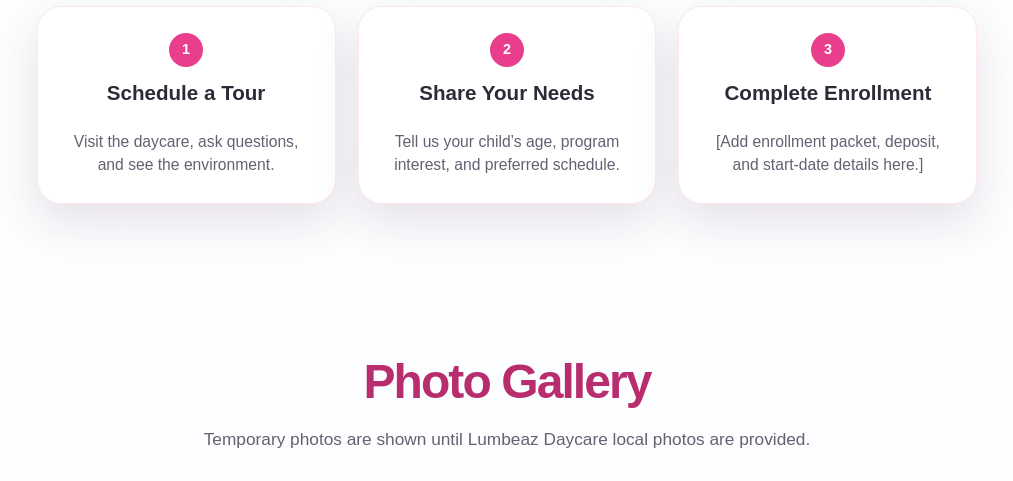
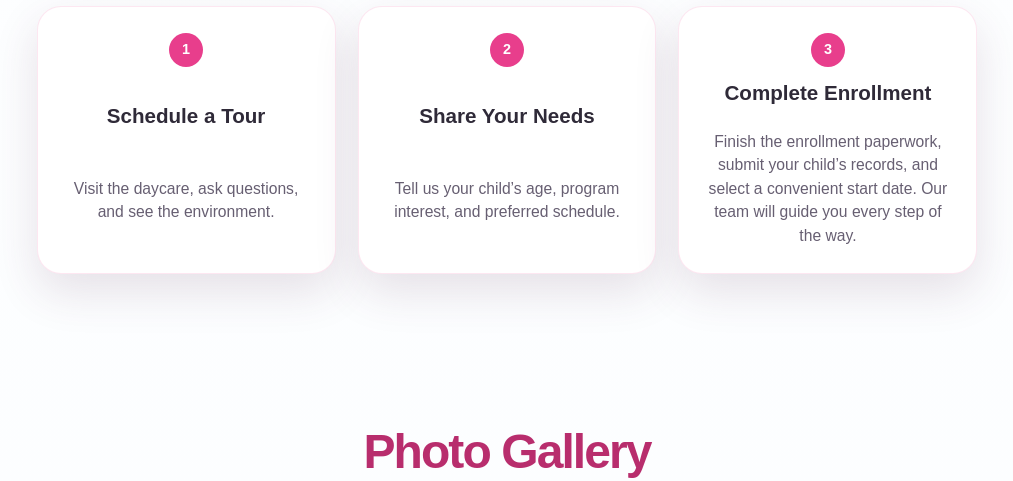
Before and after one commit to damzyadekanle-bit/lumbeaz-daycare, a website: page index.html in a window 1280 px wide. Shown: the part 6120-6601 px from the top of the page, without its empty margins (133-1146 px from the left). Drawn offline with Linux system fonts and the light colour scheme; grey boxes are pictures that could not be loaded.

Commit message:
Update index.html

```diff
--- a/index.html
+++ b/index.html
@@ -131,13 +131,12 @@
     <div class="grid steps-grid">
       <div class="card"><span class="feature-icon">1</span><h3>Schedule a Tour</h3><p>Visit the daycare, ask questions, and see the environment.</p></div>
       <div class="card"><span class="feature-icon">2</span><h3>Share Your Needs</h3><p>Tell us your child’s age, program interest, and preferred schedule.</p></div>
-      <div class="card"><span class="feature-icon">3</span><h3>Complete Enrollment</h3><p>[Add enrollment packet, deposit, and start-date details here.]</p></div>
+      <div class="card"><span class="feature-icon">3</span><h3>Complete Enrollment</h3><p>Finish the enrollment paperwork, submit your child’s records, and select a convenient start date. Our team will guide you every step of the way.</p></div>
     </div>
   </section>
 
   <section id="gallery" class="section">
     <h2>Photo Gallery</h2>
-    <p>Temporary photos are shown until Lumbeaz Daycare local photos are provided.</p>
     <div class="gallery-carousel" aria-label="Daycare photo carousel">
       <div class="gallery">
         <button type="button" class="gallery-item"><img src="https://images.unsplash.com/photo-1578349035260-9f3d4042f1f7?auto=format&amp;fit=crop&amp;fm=jpg&amp;q=80&amp;w=1200" alt="Children playing together in a childcare setting" /></button>
```
